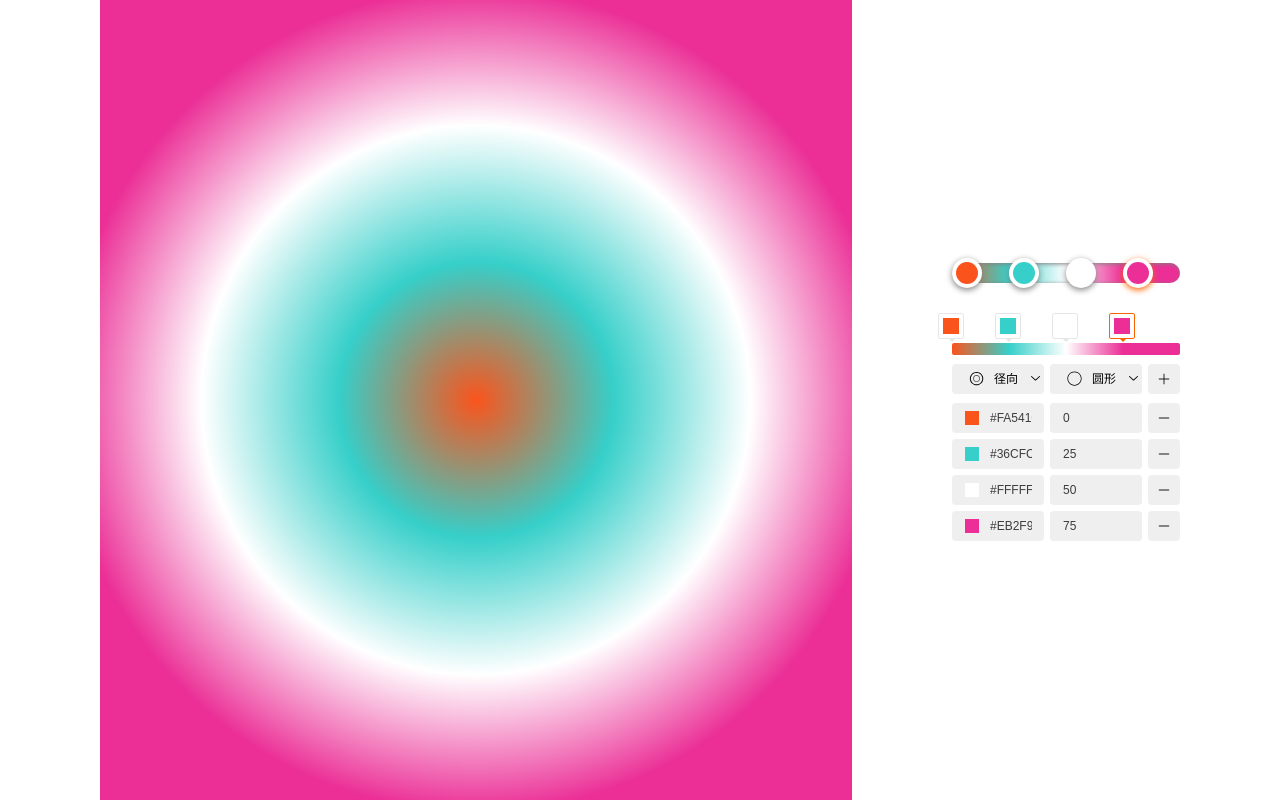
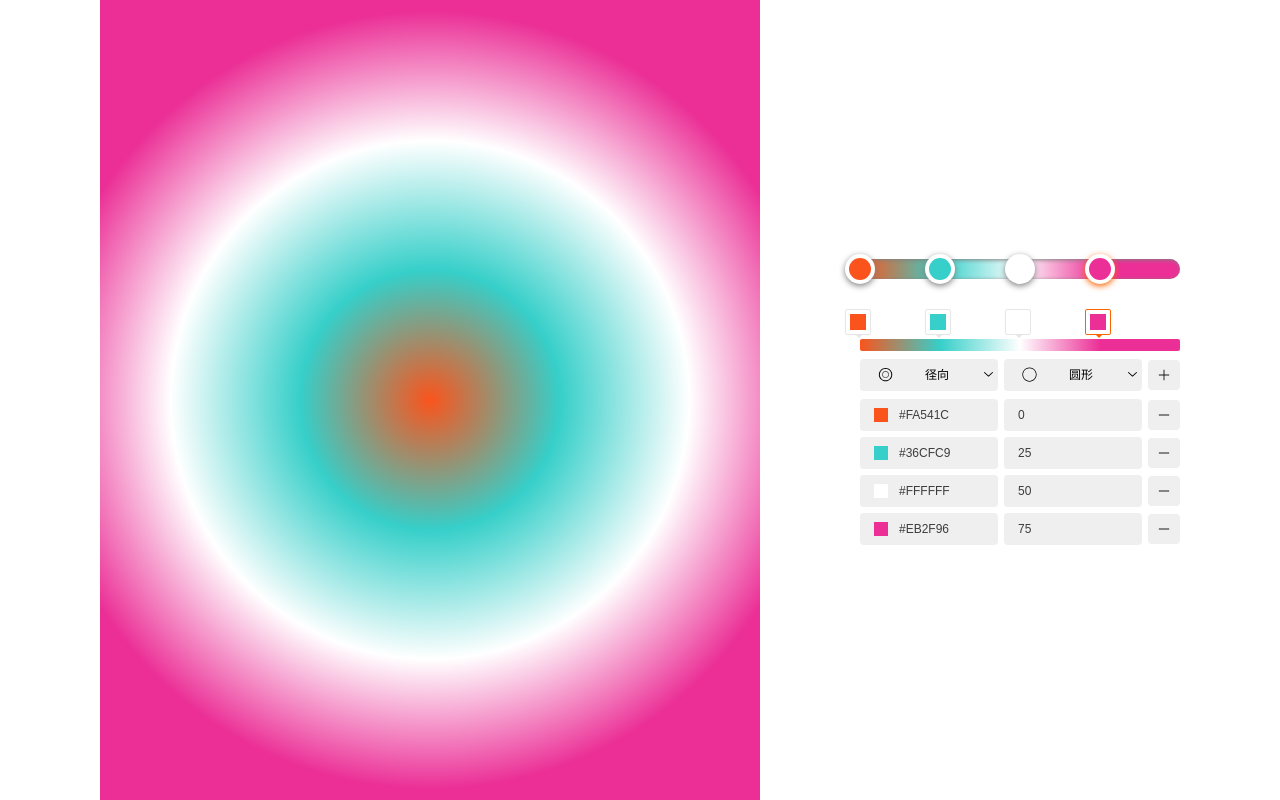
Before and after one commit to zhuba-Ahhh/gradient-editor, a React (Vite) app: page / in a window 1280 px wide. Built offline with nearby package versions, Linux system fonts and the light colour scheme.

Commit message:
fix: 修复选中和位移样式偏远&输入框聚焦

```diff
--- a/package.json
+++ b/package.json
@@ -44,7 +44,6 @@
     "vite": "^5.1.6",
     "vite-plugin-cdn-import": "^1.0.0",
     "vite-plugin-compression": "^0.5.1",
-    "vite-plugin-imagemin": "^0.6.1",
     "vite-plugin-importer": "^0.2.5",
     "vite-plugin-svgr": "4.2.0",
     "vite-tsconfig-paths": "^4.0.3"
--- a/src/GradientEditor/GradientPanel.tsx
+++ b/src/GradientEditor/GradientPanel.tsx
@@ -102,7 +102,7 @@ export default function GradientPanel({
   const onMouseUp = (event: React.MouseEvent<HTMLDivElement>) => {
     setDragStartFlag(false);
     setMoveMarkerEndTime(+new Date());
-    setCurElementId(null);
+    // setCurElementId(null);
     event.stopPropagation();
   };
 
@@ -131,7 +131,7 @@ export default function GradientPanel({
             <div
               key={`${id}-${index}`}
               style={{
-                left: `${position}%`,
+                left: `${position - 4.6875}%`,
                 zIndex: id === curElementId ? 20 : 1
               }}
               onMouseDown={(e) => onMouseDown(id, e)}
--- a/src/GradientEditor/PanelRender.tsx
+++ b/src/GradientEditor/PanelRender.tsx
@@ -113,12 +113,12 @@ const PanelRender = ({
   const onMouseUp = (event: React.MouseEvent<HTMLDivElement>) => {
     setDragStartFlag(false);
     setMoveMarkerEndTime(+new Date());
-    setCurElementId(null);
+    // setCurElementId(null);
     event.stopPropagation();
   };
 
   return (
-    <div style={{ position: 'relative', left: '-14px' }}>
+    <div style={{ position: 'relative' }}>
       {dragStartFlag && (
         <div className={css['overlay-when-drag']} onMouseMove={onMouseMove} onMouseUp={onMouseUp} />
       )}
@@ -130,7 +130,7 @@ const PanelRender = ({
               key={`${id}-${index}`}
               className={`${css.stop} ${id === curElementId ? css.stopActive : ''}`}
               style={{
-                left: `${position}%`,
+                left: `${position - 4.6875}%`,
                 zIndex: id === curElementId ? 20 : 3
               }}
               onMouseDown={(e) => onMouseDown(id, e)}
--- a/src/GradientEditor/index.module.less
+++ b/src/GradientEditor/index.module.less
@@ -1,7 +1,6 @@
 .preview {
   height: 12px;
   margin-bottom: 6px;
-  left: 14px;
   border-radius: 2px;
   position: relative;
   display: flex;
@@ -173,6 +172,7 @@
 
 .gradient-panel__slider {
   width: 100%;
+  min-width: 320px;
   height: 20px;
   border-radius: 10px;
   margin: 0 auto;
--- a/src/components/index.module.less
+++ b/src/components/index.module.less
@@ -86,6 +86,10 @@
     &:disabled {
       cursor: not-allowed;
     }
+
+    &:focus {
+      outline: none;
+    }
   }
 }
 
@@ -162,7 +166,7 @@
   line-height: 1;
   font-size: 12px;
   font-weight: 400;
-  padding: 0px 8px;
+  padding: 1px 9px;
   border-radius: 4px;
   background-color: rgb(239, 239, 239);
 
@@ -176,6 +180,7 @@
   }
 
   &.active {
+    padding: 0px 8px;
     border: 1px solid @color-primary;
   }
 }
```
Also changed, not shown: vite.config.mts.
